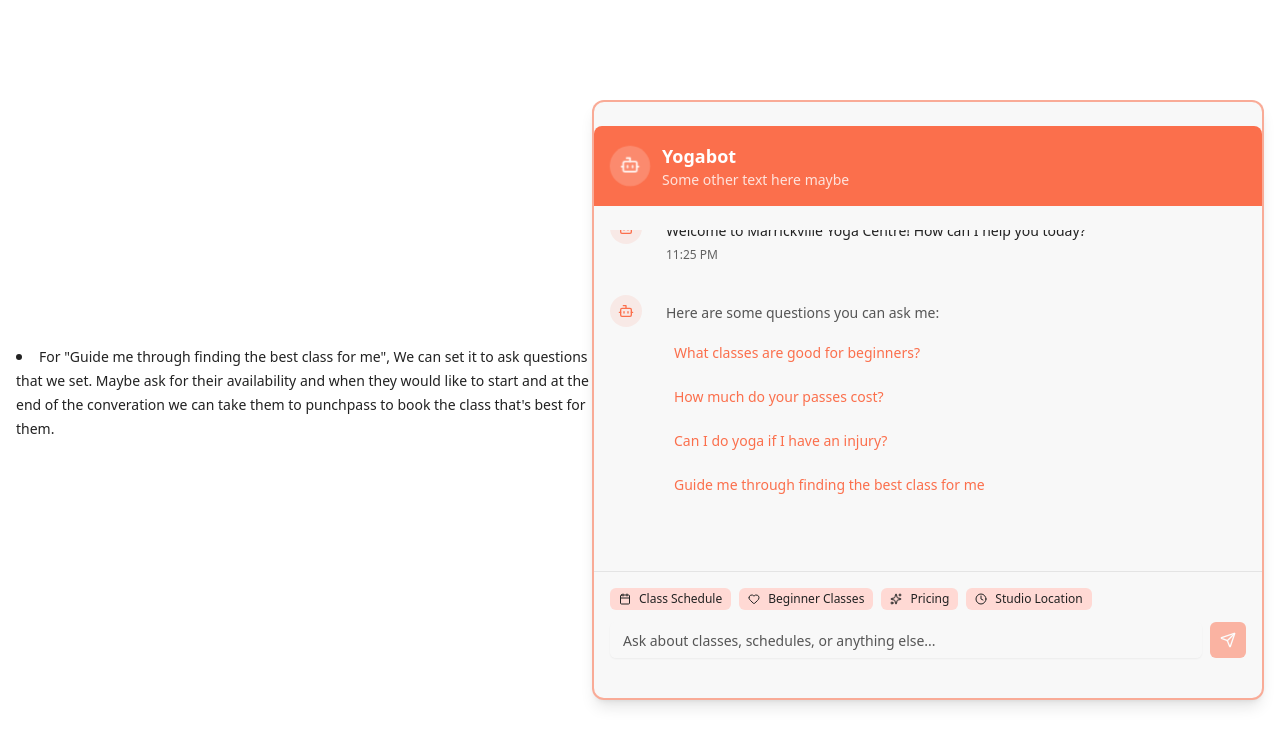
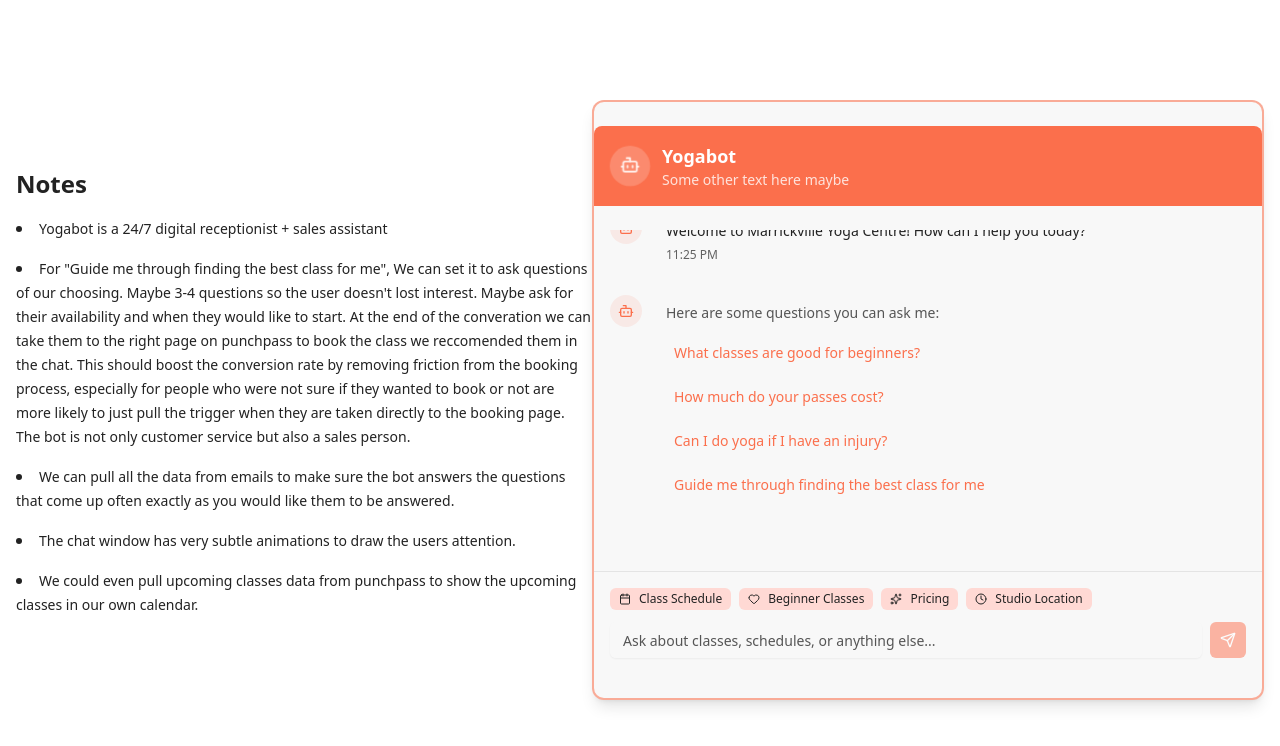
Before and after one commit to sunnyeyles/Yogabot, a Next.js app: page / in a window 1280 px wide. Shown: the top 746 px of the page. Built offline with nearby package versions, Linux system fonts and the light colour scheme.

Commit message:
Added notes

```diff
--- a/app/page.tsx
+++ b/app/page.tsx
@@ -4,12 +4,45 @@ export default function YogaChatbot() {
   return (
     <div className="min-h-screen bg-background flex items-center justify-between p-4">
       <ul className="list-disc list-inside max-w-xl">
+        <h1 className="text-2xl font-bold mb-4">Notes</h1>
+        <li className="mb-4">
+          <span className="text-sm size-1">
+            <span className="text-sm size-1">
+              Yogabot is a 24/7 digital receptionist + sales assistant
+            </span>
+          </span>
+        </li>
         <li className="mb-4">
           <span className="text-sm size-1">
             For "Guide me through finding the best class for me", We can set it
-            to ask questions that we set. Maybe ask for their availability and
-            when they would like to start and at the end of the converation we
-            can take them to punchpass to book the class that's best for them.
+            to ask questions of our choosing. Maybe 3-4 questions so the user
+            doesn't lost interest. Maybe ask for their availability and when
+            they would like to start. At the end of the converation we can take
+            them to the right page on punchpass to book the class we reccomended
+            them in the chat. This should boost the conversion rate by removing
+            friction from the booking process, especially for people who were
+            not sure if they wanted to book or not are more likely to just pull
+            the trigger when they are taken directly to the booking page. The
+            bot is not only customer service but also a sales person.
+          </span>
+        </li>
+        <li className="mb-4">
+          <span className="text-sm size-1">
+            We can pull all the data from emails to make sure the bot answers
+            the questions that come up often exactly as you would like them to
+            be answered.
+          </span>
+        </li>
+        <li className="mb-4">
+          <span className="text-sm size-1">
+            The chat window has very subtle animations to draw the users
+            attention.
+          </span>
+        </li>
+        <li className="mb-4">
+          <span className="text-sm size-1">
+            We could even pull upcoming classes data from punchpass to show the
+            upcoming classes in our own calendar.
           </span>
         </li>
       </ul>
```
